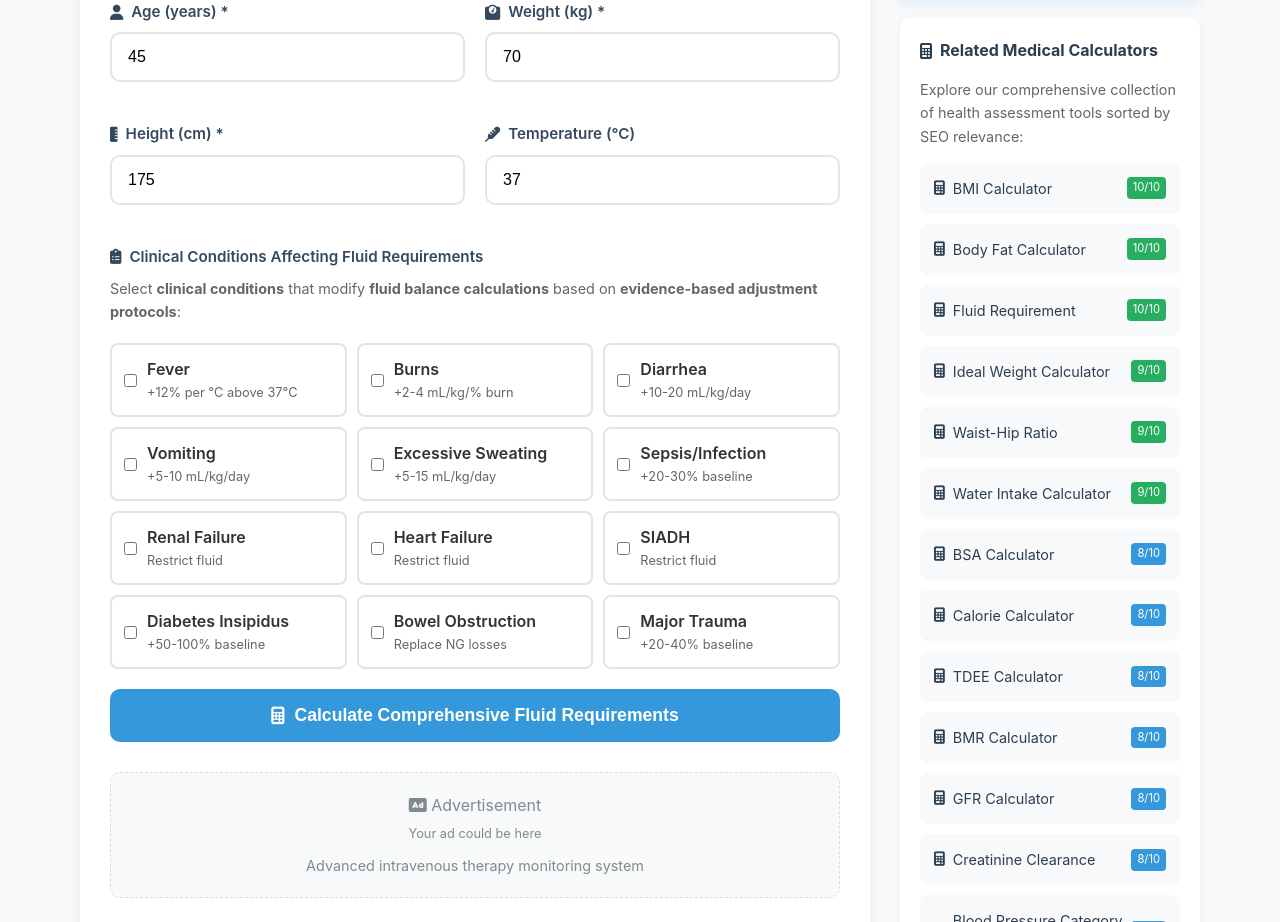
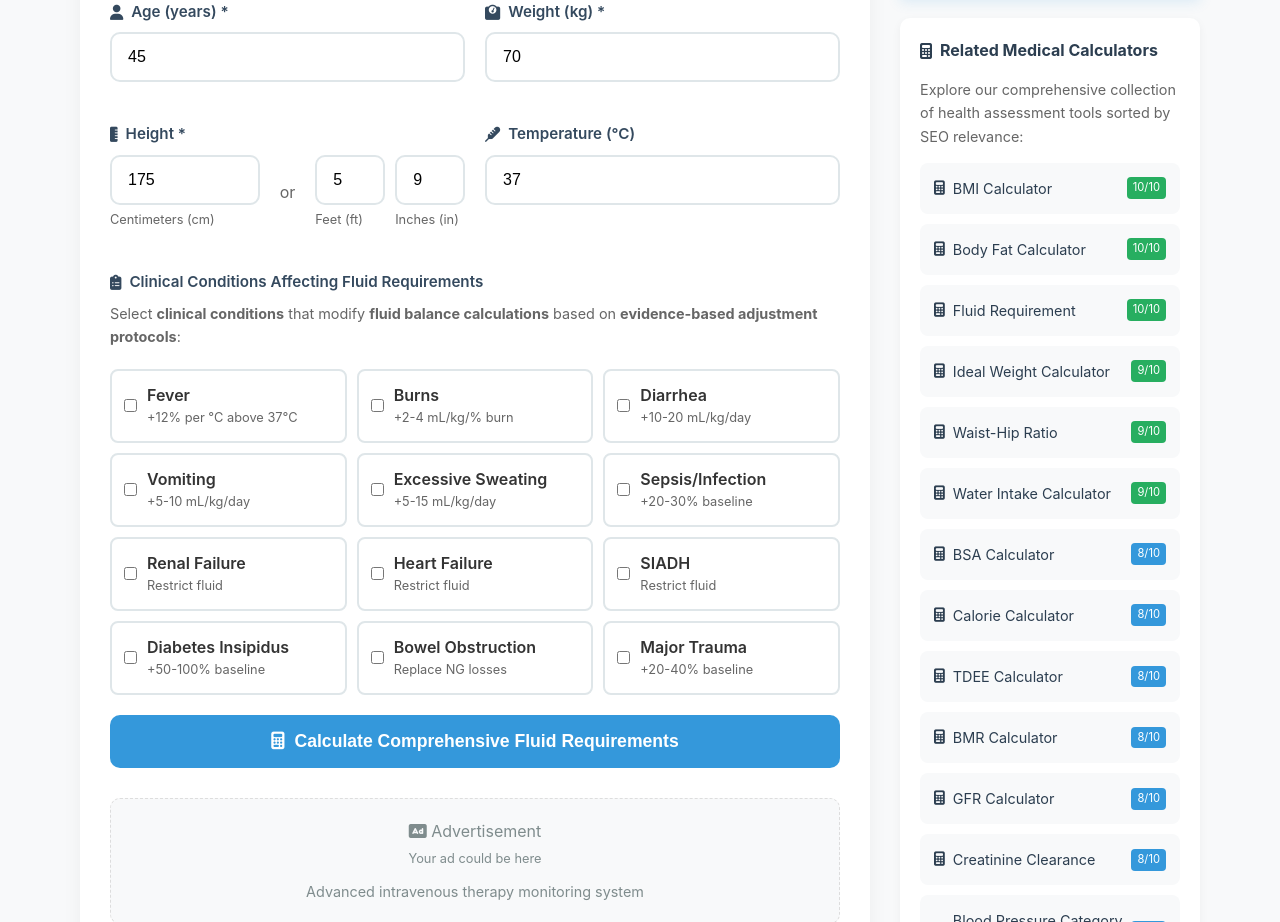
Before and after one commit to ousib/Health-Calc2, a Next.js app: page /fluid-requirement in a window 1280 px wide. Shown: the part 880-1802 px from the top of the page. Built offline with nearby package versions, Linux system fonts and the light colour scheme.

Commit message:
add feet to fluid requirement

```diff
--- a/src/app/fluid-requirement/page.js
+++ b/src/app/fluid-requirement/page.js
@@ -15,6 +15,8 @@ export default function FluidRequirementsPage() {
   const [activeFAQ, setActiveFAQ] = useState(null);
   const [showShareMenu, setShowShareMenu] = useState(false);
   const [results, setResults] = useState(null);
+  const [feet, setFeet] = useState('');
+  const [inches, setInches] = useState('');
 
   // Styles
   const containerStyle = {
@@ -527,6 +529,8 @@ export default function FluidRequirementsPage() {
     setAge('45');
     setWeight('70');
     setHeight('175');
+    setFeet('5');    // Add this
+    setInches('9');  // Add this
   }, []);
 
   // Handle sidebar visibility on resize
@@ -571,15 +575,38 @@ export default function FluidRequirementsPage() {
 
   const calculateFluidRequirements = () => {
     // Validate inputs
-    if (!age || !weight || !height || !temperature) {
+    // Validate inputs
+    if (!age || !weight || !temperature) {
       alert('Please fill in all required fields.');
       return;
     }
 
     const ageVal = parseFloat(age);
     const weightVal = parseFloat(weight);
-    const heightVal = parseFloat(height);
     const tempVal = parseFloat(temperature);
+
+    let heightVal;
+
+    // Calculate height based on input format
+    if (height) {
+      // If height is entered directly (for backward compatibility)
+      heightVal = parseFloat(height);
+    } else {
+      // Try to calculate from feet and inches
+      const feetVal = parseFloat(feet) || 0;
+      const inchesVal = parseFloat(inches) || 0;
+      heightVal = (feetVal * 12) + inchesVal;
+
+      // If we don't have height in either format
+      if (!height && (!feetVal || !inchesVal)) {
+        alert('Please enter height in either cm or feet/inches.');
+        return;
+      }
+
+      // For calculations that need cm, convert if input was in feet/inches
+      // Note: BSA calculation uses cm
+      heightVal = heightVal * 2.54; // Convert inches to cm
+    }
 
     if (ageVal <= 0 || weightVal <= 0 || heightVal <= 0) {
       alert('Please enter valid positive numbers.');
@@ -672,7 +699,10 @@ export default function FluidRequirementsPage() {
       patient: {
         age: ageVal,
         weight: weightVal,
-        height: heightVal,
+        height: height, // Keep original input
+        heightDisplay: height
+          ? `${height} cm`
+          : `${Math.floor((parseFloat(feet) * 12 + parseFloat(inches)) / 12)}'${Math.round((parseFloat(feet) * 12 + parseFloat(inches)) % 12)}"`,
         temperature: tempVal
       },
       conditions: selectedConditions.map(id =>
@@ -1051,7 +1081,7 @@ export default function FluidRequirementsPage() {
                         <div class="measurement-label">Weight</div>
                     </div>
                     <div class="measurement-item">
-                        <div class="measurement-value">${results.patient.height} cm</div>
+                        <div class="measurement-value">${results.patient.heightDisplay || `${results.patient.height} cm`}</div>
                         <div class="measurement-label">Height</div>
                     </div>
                     <div class="measurement-item">
@@ -1143,7 +1173,7 @@ export default function FluidRequirementsPage() {
     content += `══════════════════════════════════════════════════════════════════════════════\n`;
     content += `  Age: ${results.patient.age} years\n`;
     content += `  Weight: ${results.patient.weight} kg\n`;
-    content += `  Height: ${results.patient.height} cm\n`;
+    content += `  Height: ${results.patient.heightDisplay || `${results.patient.height} cm`}\n`;
     content += `  Temperature: ${results.patient.temperature}°C\n`;
     content += `  Calculation Method: ${results.method}\n`;
     if (results.conditions.length > 0) {
@@ -1349,7 +1379,9 @@ export default function FluidRequirementsPage() {
           </div>
 
           <div style={inputGroupStyle}>
-            <label style={inputGroupLabelStyle}><i className="fas fa-ruler-vertical"></i> Height (cm) *</label>
+            <label style={inputGroupLabelStyle}><i className="fas fa-ruler-vertical"></i> Height *</label>
+            <div style={{ display: 'flex', gap: '10px' }}>
+              <div style={{ flex: 1 }}>
                 <input
                   type="number"
                   value={height}
@@ -1361,6 +1393,48 @@ export default function FluidRequirementsPage() {
                   style={inputStyle}
                   required
                 />
+                <small style={{ color: '#666', fontSize: '0.8rem', display: 'block', marginTop: '5px' }}>
+                  Centimeters (cm)
+                </small>
+              </div>
+              <div style={{ flex: '0 0 auto', display: 'flex', alignItems: 'center', padding: '0 10px' }}>
+                <span style={{ color: '#666' }}>or</span>
+              </div>
+              <div style={{ flex: 1 }}>
+                <div style={{ display: 'flex', gap: '10px' }}>
+                  <div style={{ flex: 1 }}>
+                    <input
+                      type="number"
+                      value={feet}
+                      onChange={(e) => setFeet(e.target.value)}
+                      placeholder="5"
+                      min="3"
+                      max="8"
+                      step="1"
+                      style={inputStyle}
+                    />
+                    <small style={{ color: '#666', fontSize: '0.8rem', display: 'block', marginTop: '5px' }}>
+                      Feet (ft)
+                    </small>
+                  </div>
+                  <div style={{ flex: 1 }}>
+                    <input
+                      type="number"
+                      value={inches}
+                      onChange={(e) => setInches(e.target.value)}
+                      placeholder="9"
+                      min="0"
+                      max="11"
+                      step="0.1"
+                      style={inputStyle}
+                    />
+                    <small style={{ color: '#666', fontSize: '0.8rem', display: 'block', marginTop: '5px' }}>
+                      Inches (in)
+                    </small>
+                  </div>
+                </div>
+              </div>
+            </div>
           </div>
 
           <div style={inputGroupStyle}>
```
Also changed, not shown: src/app/bmr-calculator/page.js (+90 -11 lines). Lines whose indentation alone changed are shown as unchanged.
